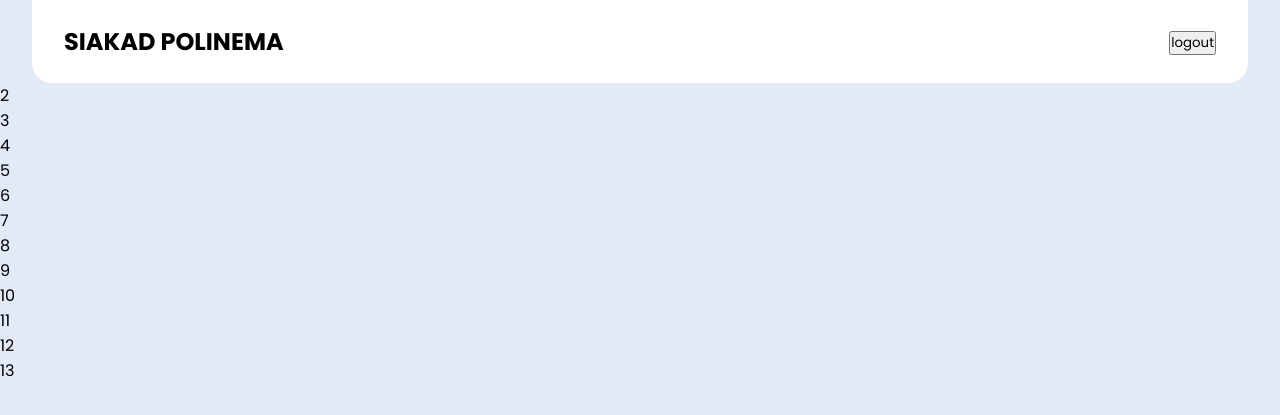
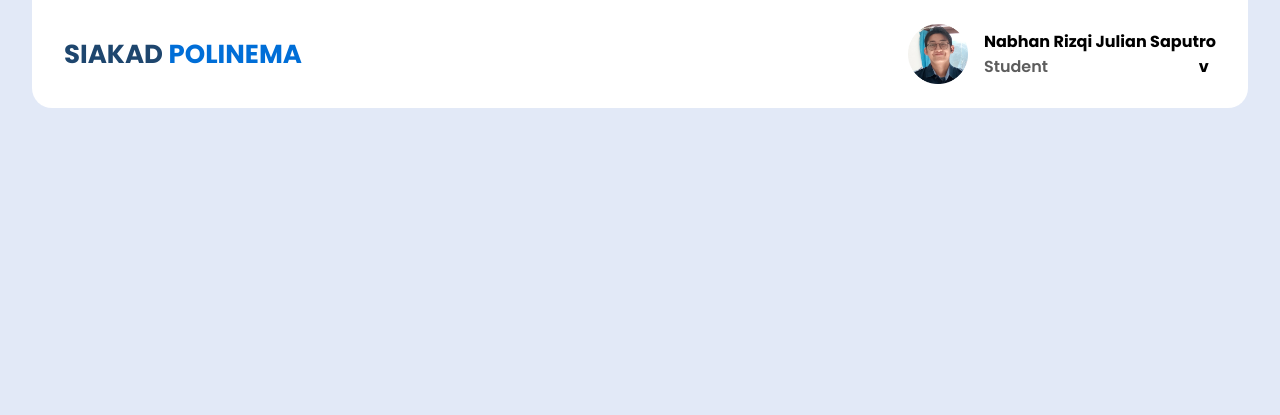
Before and after one commit to rzjuliannofficial/Quiz-1_Desprog-ReDesign-Siakad, a PHP site: page /Beranda.php in a window 1280 px wide. Shown: the top 415 px of the page. Run offline with PHP 8.4, Linux system fonts and the light colour scheme.

Commit message:
update beradna

```diff
--- a/Beranda.php
+++ b/Beranda.php
@@ -7,27 +7,38 @@
     <link rel="stylesheet" href="style/styleBeranda.css">
 </head>
 <body>
-    <div class="parent">
     <div class="header">
+        <div class="header-left">
             <h2>SIAKAD <span>POLINEMA</span></h2>
+        </div>
+        <div class="header-right">
+            <img src="img/profile.png" alt="">
+            <div class="left-side">
+                <div class="name">
+                    <p>Nabhan Rizqi Julian Saputro</p>
+                </div>
+                <div class="role">
+                    <p>Student</p>
+                    <h4>v</h4>
+                </div>
+            </div>
+            <div class="right-side">
+                <nav>
+                    <ul>
+                        <li>
+                            Settings
+                        </li>
+                        <li>
                             <a href="index.php">
                                 <button>
                                     logout
                                 </button>
                             </a>
+                        </li>
+                    </ul>
+                </nav>
             </div>
-        <div class="div2">2</div>
-        <div class="div3">3</div>
-        <div class="div4">4</div>
-        <div class="div5">5</div>
-        <div class="div6">6</div>
-        <div class="div7">7</div>
-        <div class="div8">8</div>
-        <div class="div9">9</div>
-        <div class="div10">10</div>
-        <div class="div11">11</div>
-        <div class="div12">12</div>
-        <div class="div13">13</div>
+        </div>
     </div>
 </body>
 </html>
```
Also changed, not shown: img/profile.png (added). Lines whose indentation alone changed are shown as unchanged.
